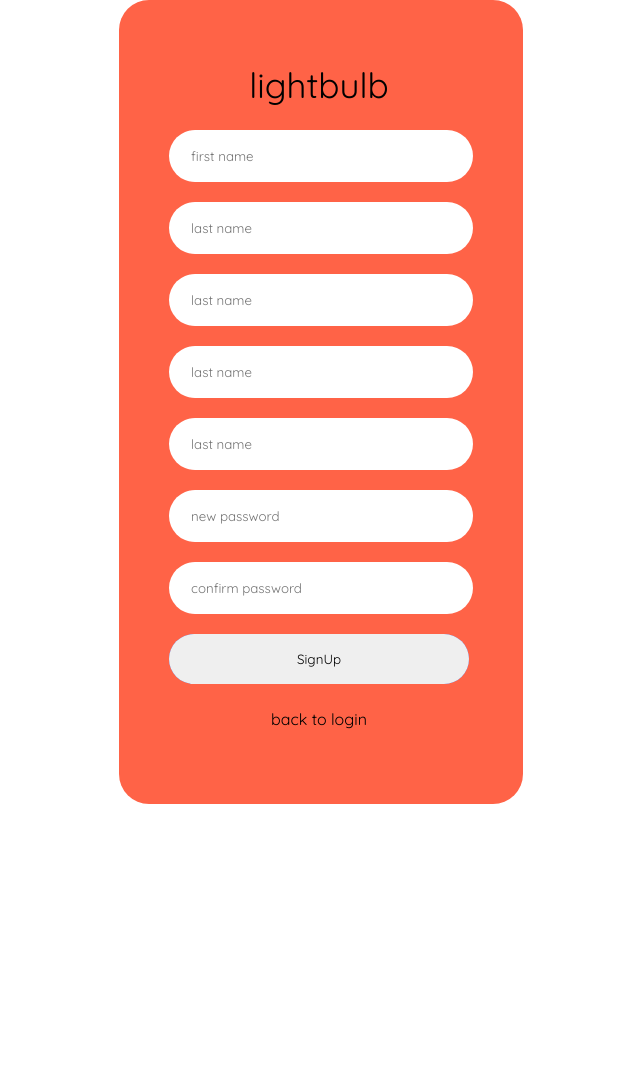
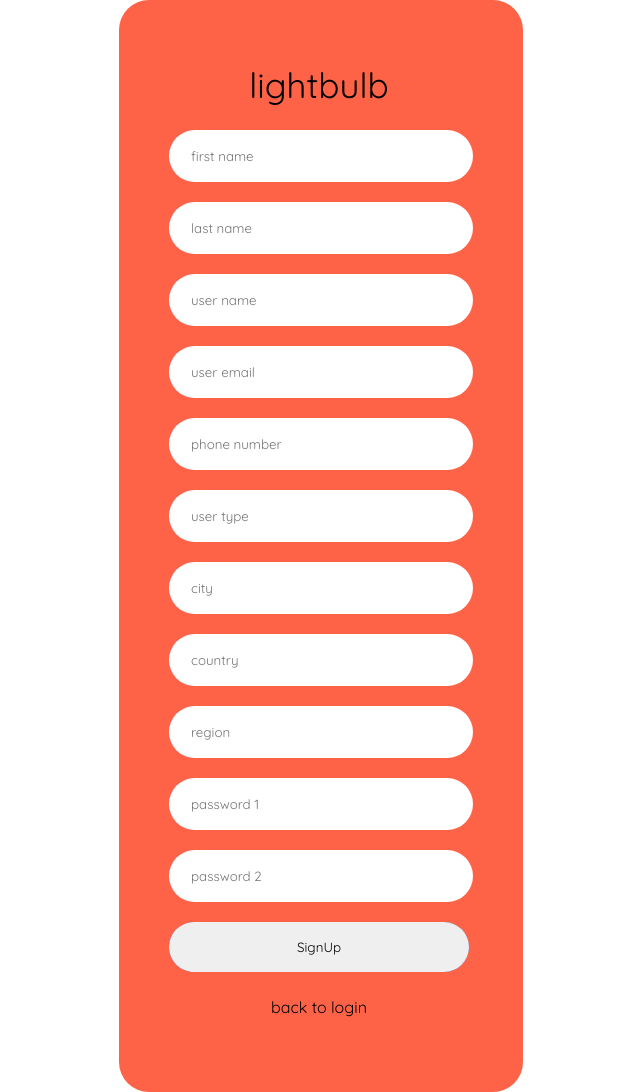
Before and after one commit to lightbulb-school/lightbulb-school, a PHP site: page /View/signup.php in a window 1280 px wide. Shown: the whole page, without its empty margins (319-959 px from the left). Before the commit the page ends 804 px from the top, so only its background shows below. Run offline with PHP 8.4, Linux system fonts and the light colour scheme; some libraries are stand-ins or nearby versions.

Commit message:
dev App paths update

```diff
--- a/Libraries/Libraries.php
+++ b/Libraries/Libraries.php
@@ -6,31 +6,29 @@
 <!-- end of test code-------------------------------------- -->
 <!-- <script src="https://ajax.googleapis.com/ajax/libs/jquery/3.4.0/jquery.min.js"></script> -->
 <script src="View/js/jquery_lib.js" type="text/javascript"></script>
-
 <!-- <link href="https://fonts.googleapis.com/css?family=Barlow+Semi+Condensed&display=swap" rel="stylesheet"> -->
-
 <!-- the file below has been moveed to <head and head2 > -->
 <!-- <link href="https://fonts.googleapis.com/css?family=Shadows+Into+Light&display=swap" rel="stylesheet"> -->
 <!-- <link href="https://fonts.googleapis.com/css?family=Quicksand|Shadows+Into+Light&display=swap" rel="stylesheet"> -->
-
 <script src="https://kit.fontawesome.com/25d85c03e1.js" crossorigin="anonymous"></script>
 <script src="View/js/font-awesome.js" type="text/javascript"></script>
 
 <!-- ============internal libraries============================ -->
-<script src="View/js/search-btns.js" type="text/javascript"></script>
-<script src="View/js/search-for-item.js" type="text/javascript"></script>
-<script src="View/js/copy_and_shuffle_text.js" type="text/javascript"></script>
-<script src="View/js/word_replace.js" type="text/javascript"></script>
-<script src="View/js/darkmode.js" type="text/javascript"></script>
-<script src="View/js/smoothscroll.js" type="text/javascript"></script>
-<script src="View/js/auto_grow_textarea.js" type="text/javascript"></script>
-<script src="View/js/search_text_input.js" type="text/javascript"></script>
-<script src="View/js/manage_bubble.js" type="text/javascript"></script>
-<script src="View/js/home_page.js" type="text/javascript"></script>
-<script src="View/js/flyto.js" type="text/javascript"></script>
-<script src="View/js/http_requests.js" type="text/javascript"></script>
+<?php $js_path=(!empty($page_name))? 'View/js' :'../View/js';?>
+<script src="<?php echo$js_path ?>/search-btns.js" type="text/javascript"></script>
+<script src="<?php echo$js_path ?>/search-for-item.js" type="text/javascript"></script>
+<script src="<?php echo$js_path ?>/copy_and_shuffle_text.js" type="text/javascript"></script>
+<script src="<?php echo$js_path ?>/word_replace.js" type="text/javascript"></script>
+<script src="<?php echo$js_path ?>/darkmode.js" type="text/javascript"></script>
+<script src="<?php echo$js_path ?>/smoothscroll.js" type="text/javascript"></script>
+<script src="<?php echo$js_path ?>/auto_grow_textarea.js" type="text/javascript"></script>
+<script src="<?php echo$js_path ?>/search_text_input.js" type="text/javascript"></script>
+<script src="<?php echo$js_path ?>/manage_bubble.js" type="text/javascript"></script>
+<script src="<?php echo$js_path ?>/home_page.js" type="text/javascript"></script>
+<script src="<?php echo$js_path ?>/flyto.js" type="text/javascript"></script>
+<script src="<?php echo$js_path ?>/http_requests.js" type="text/javascript"></script>
 <!-- test code -->
-<script src="View/js/clear_textarea.js" type="text/javascript"></script>
+<script src="<?php echo$js_path ?>/clear_textarea.js" type="text/javascript"></script>
 
 <!-- test code -->
 
--- a/Routes/DatabaseConnect.php
+++ b/Routes/DatabaseConnect.php
@@ -20,7 +20,7 @@ class DatabaseConnect
     }
 
     /** Query database**/
-    public function searchDatabase()
+    public function connectToDatabase()
     {
         try {
             return $conn = new PDO("mysql:host=$this->hostname;dbname=$this->database",$this->username,$this->password);
--- a/View/css/question-options.css
+++ b/View/css/question-options.css
@@ -3,6 +3,5 @@
     top: 50px;
     width: 700px;
     height: 50px;
-    background-color: aqua;
     z-index: 20;
 }
--- a/View/css/search-cont.css
+++ b/View/css/search-cont.css
@@ -49,7 +49,7 @@
             height: 25px;
             padding-left: 5px;
             line-height: 25px;
-            background-color: teal;
+
         }
 
         .likes{
@@ -126,7 +126,6 @@
             min-height: 40px;
             display: flex;
             align-items: center;
-            background-color: palevioletred;
         }
 
         .clear-post-button-cont{
@@ -135,6 +134,7 @@
             flex-direction: row;
             align-items: start;
         }
+
         .post-button{
             display: flex;
             align-items: center;
@@ -144,8 +144,6 @@
             width: 30px;
             height: 30px;
             font-size: 25px;
-
-
 
         }
 
@@ -170,13 +168,12 @@
             padding-left: 10px;
             padding-right: 10px;
             border-radius: 10px;
-            background-color: papayawhip;
+
         }
 
         .notification-email-cont {
             width: 100%;
             height: 55px;
-            background-color: rgb(225, 0, 255);
         }
 
         .notification-email-text {
@@ -190,7 +187,6 @@
         .notification-email-btn {
             width: 16%;
             height: 55px;
-            background-color: paleturquoise;
             float: right;
         }
 
@@ -448,6 +444,8 @@
             border-radius: 20px;
             z-index: 13;
 
+            height:50px;color:black;
+
         }
 
         .answer-img {
@@ -632,7 +630,7 @@
             background-color: rebeccapurple;
         }
 
-        .tag-devider {
+        .tag-divider {
             width: 100%;
             border-width: thin;
             border-color: transparent;
@@ -714,7 +712,7 @@
             min-height: 100vh;
         }
 
-        .search-devider {
+        .search-divider {
             margin: 0;
             width: 100%;
             border-width: thin;
@@ -727,7 +725,7 @@
             width: 700px;
             /* width: 660px; */
             /* width: 660px; */
-            background-color: thistle;
+            /* background-color: ; */
             margin-bottom: 20px;
             margin-left: 20px;
             margin-right: 20px;
@@ -740,6 +738,7 @@
             height: auto;
             /* flex-direction: row; */
             flex-direction: row-reverse;
+            padding-left:1%;padding-right:1%
         }
         .side-menu-cont{
             display: flex;
@@ -758,7 +757,6 @@
         .brainstorm-menu{
             width: 100%;
             height: 50px;
-            background-color: red;
         }
 
         .inner-side-menu-cont{
@@ -942,6 +940,7 @@
         }
 
         .signup-btn-div {
+            position: relative;
             background-color: orange;
         }
 
@@ -1059,7 +1058,6 @@
             width: 100%;
             /* height: auto; */
             min-height: 50px;
-            background-color: rgb(234, 71, 255);
             display: none;
         }
 
--- a/View/head.php
+++ b/View/head.php
@@ -1,25 +1,23 @@
 <head>
-    <?php //define('BASE_URL', 'http://localhost/romeo projects/lightbulb/');?>
-    <?php //define("BASE_URL", "http://18.225.33.80/");?>
     <?php define("BASE_URL", "http://" . $_SERVER['SERVER_NAME'] . $_SERVER['REQUEST_URI']);?>
     <base href="<?php echo constant('BASE_URL'); ?>">
-    <meta charset="UTF-8">
+    <?php $css_path=(!empty($page_name))? 'View/css' :'../View/css';?>
+    <meta charset=" UTF-8">
     <title>Lightbulb</title>
     <meta name="viewport" content="width=device-width, initial-scale=1.0">
     <meta name="viewport" content="initial-scale=1, maximum-scale=1">
-    <link type="text/css" rel="stylesheet" href="View/css/styles.css" />
-    <link type="text/css" rel="stylesheet" href="View/css/search-cont.css" />
-    <link type="text/css" rel="stylesheet" href="View/css/home-page.css" />
+    <link type="text/css" rel="stylesheet" href="<?php echo$css_path ?>/styles.css" />
+    <link type="text/css" rel="stylesheet" href="<?php echo$css_path ?>/search-cont.css" />
+    <link type="text/css" rel="stylesheet" href="<?php echo$css_path ?>/home-page.css" />
     <!--  -->
-    <link type="text/css" rel="stylesheet" href="View/css/question-options.css" />
-    <link type="text/css" rel="stylesheet" href="View/css/rightsidemenu.css" />
+    <link type="text/css" rel="stylesheet" href="<?php echo$css_path ?>/question-options.css" />
+    <link type="text/css" rel="stylesheet" href="<?php echo$css_path ?>/rightsidemenu.css" />
+    <link type="text/css" rel="stylesheet" href="<?php echo$css_path ?>/test.css" />
     <!--  -->
-    <link type="text/css" rel="stylesheet" href="View/css/Shadows-Into-Light-and-display-fonts.css" />
-    <link type="text/css" rel="stylesheet" href="View/css/Quicksand-Shadows-Into-Light-and-display-fonts.css" />
+    <link type="text/css" rel="stylesheet" href="<?php echo$css_path ?>/Shadows-Into-Light-and-display-fonts.css" />
+    <link type="text/css" rel="stylesheet"
+        href="<?php echo$css_path ?>/Quicksand-Shadows-Into-Light-and-display-fonts.css" />
     <script src="https://ajax.googleapis.com/ajax/libs/jquery/3.5.1/jquery.min.js"></script>
-
     <link href="https://fonts.googleapis.com/css2?family=Quicksand&display=swap" rel="stylesheet">
-    <link type="text/css" rel="stylesheet" href="View/css/side-menu-radio-btns.css" />
-    <?php //echo"testing link 123"; ?>
-    <!-- <script src="View/css/css_path_test.js" type="text/javascript"></script> -->
+    <link type="text/css" rel="stylesheet" href="<?php echo$css_path ?>/side-menu-radio-btns.css" />
 </head>
--- a/View/signup.php
+++ b/View/signup.php
@@ -17,27 +17,38 @@ include('../View/head.php');
                 <input type='text' id='last_name' name='last_name' value='' placeholder='last name'
                     class='login-text-input login-text' required>
                 <br>
-                <input type='email' id='user_email' name='user_email' value='' placeholder='last name'
+                <input type='user_name' id='user_name' name='user_name' value='' placeholder='user name'
                     class='login-text-input login-text' required>
                 <br>
-                <input type='tel' id='user_phone' name='user_phone' value='' placeholder='last name'
+                <input type='user_email' id='user_email' name='user_email' value='' placeholder='user email'
                     class='login-text-input login-text' required>
                 <br>
-                <input type='text' id='user_type' name='user_type' value='' placeholder='last name'
+                <input type='tel' id='phone_number' name='phone_number' value='' placeholder='phone number'
                     class='login-text-input login-text' required>
                 <br>
-                <input type='password' id='password_1' name='password_1' value='' placeholder='new password'
+                <input type='text' id='user_type' name='user_type' value='' placeholder='user type'
                     class='login-text-input login-text' required>
                 <br>
-                <input type='password' id='password_2' name='password_2' value='' placeholder='confirm password'
+                <input type='password' id='city' name='city' value='' placeholder='city'
                     class='login-text-input login-text' required>
-
+                <br>
+                <input type='password' id='country' name='country' value='' placeholder='country'
+                    class='login-text-input login-text' required>
+                <br>
+                <input type='password' id='region' name='region' value='' placeholder='region'
+                    class='login-text-input login-text' required>
+                <br>
+                <input type='password' id='password_1' name='password_1' value='' placeholder='password 1'
+                    class='login-text-input login-text' required>
+                <br>
+                <input type='password' id='password_2' name='password_2' value='' placeholder='password 2'
+                    class='login-text-input login-text' required>
                 <div class='login-text-input login-signup-cont'>
                     <div class='signup-btns login-btn-div'>
                         <input type="submit" value="SignUp" class='signup-btn'>
                     </div>
                 </div>
-                <div class='login-text-input login-forgot-password' onclick="location.href='View/login.php'">
+                <div class='login-text-input login-forgot-password' onclick="location.href='login.php'">
                     back to login
                 </div>
             </form>
```
Also changed, not shown: Controller/SignupController.php (+6 -4 lines), Model/BusinessLogic/SignupModel.php (+17 -5 lines), Model/Sql/Crud.php (+7 -8 lines), Model/Sql/Migrations.php (+9 -0 lines), Routes/Web.php (+10 -15 lines), View/css/test.css (added, +91 -0 lines), View/home.php (+28 -31 lines), View/js/http_requests.js (+43 -41 lines), View/login.php (+6 -6 lines), View/js/home_page.js (line endings or trailing spaces).
